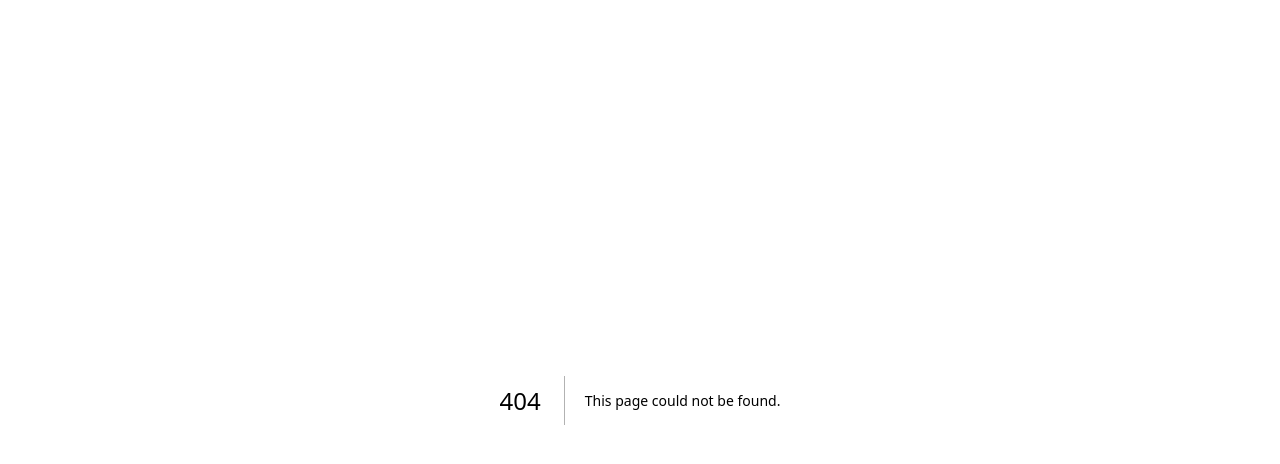
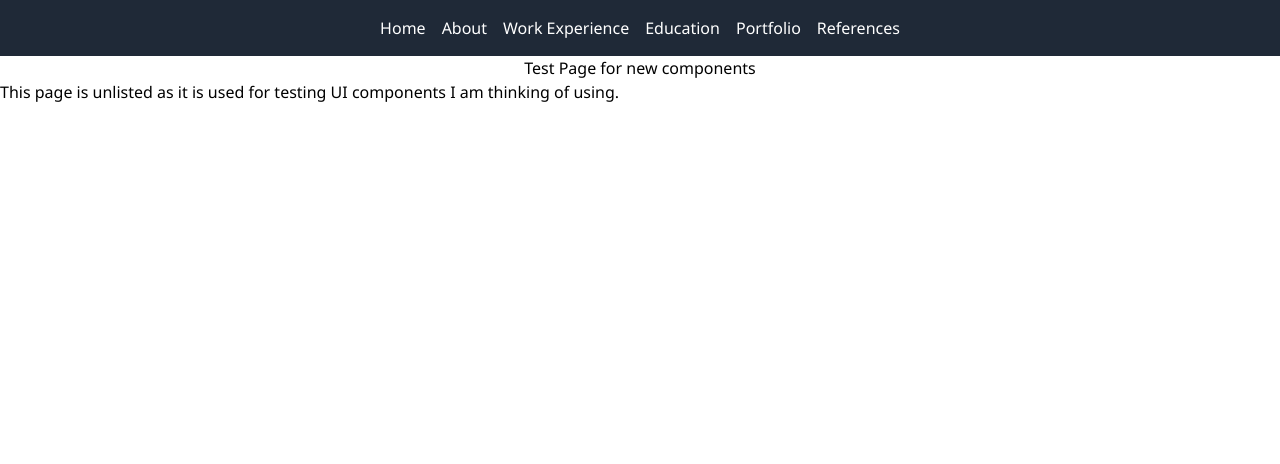
Before and after one commit to tassyguy/my-resume-website, a Next.js app: page /test in a window 1280 px wide. Before the commit this address had no page. Shown: the top 464 px of the page. Built offline with nearby package versions, Linux system fonts and the light colour scheme.

Commit message:
Added test page

```diff
--- /dev/null
+++ b/src/pages/test.tsx
@@ -0,0 +1,16 @@
+// pages/education.tsx
+import React from 'react';
+import Header from '@/components/Header';
+import '../../styles/styles.scss';
+
+const TestPage: React.FC = () => {
+  return (
+    <div>
+      <Header/>
+      <h1 className='section-header'>Test Page for new components</h1>
+      <p>This page is unlisted as it is used for testing UI components I am thinking of using.</p>
+    </div>
+  );
+};
+
+export default TestPage;
```
